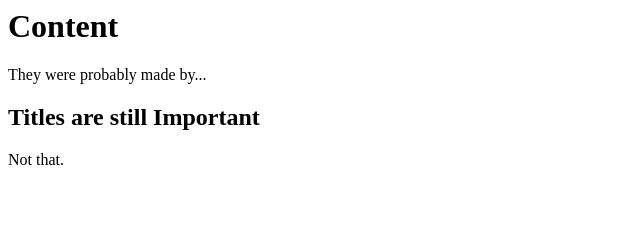
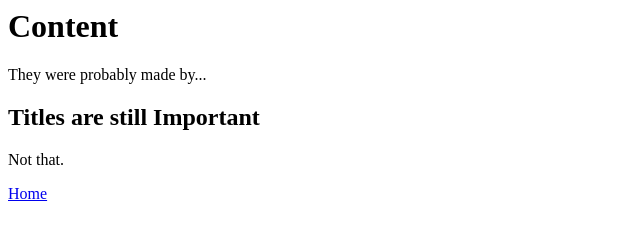
Before and after one commit to czmarc1/First-Html, a plain HTML site: page content.html in a window 1280 px wide. Shown: the full height of the page, 0-640 px from the left. Drawn offline with Linux system fonts and the light colour scheme.

Commit message:
Update content.html

```diff
--- a/content.html
+++ b/content.html
@@ -8,5 +8,6 @@
 <p>They were probably made by...</p>
 <h2>Titles are still Important</h1>
 <p>Not that.</p>
+<a href="index.html" title="home">Home</a>
 </body>
 </html>
```
